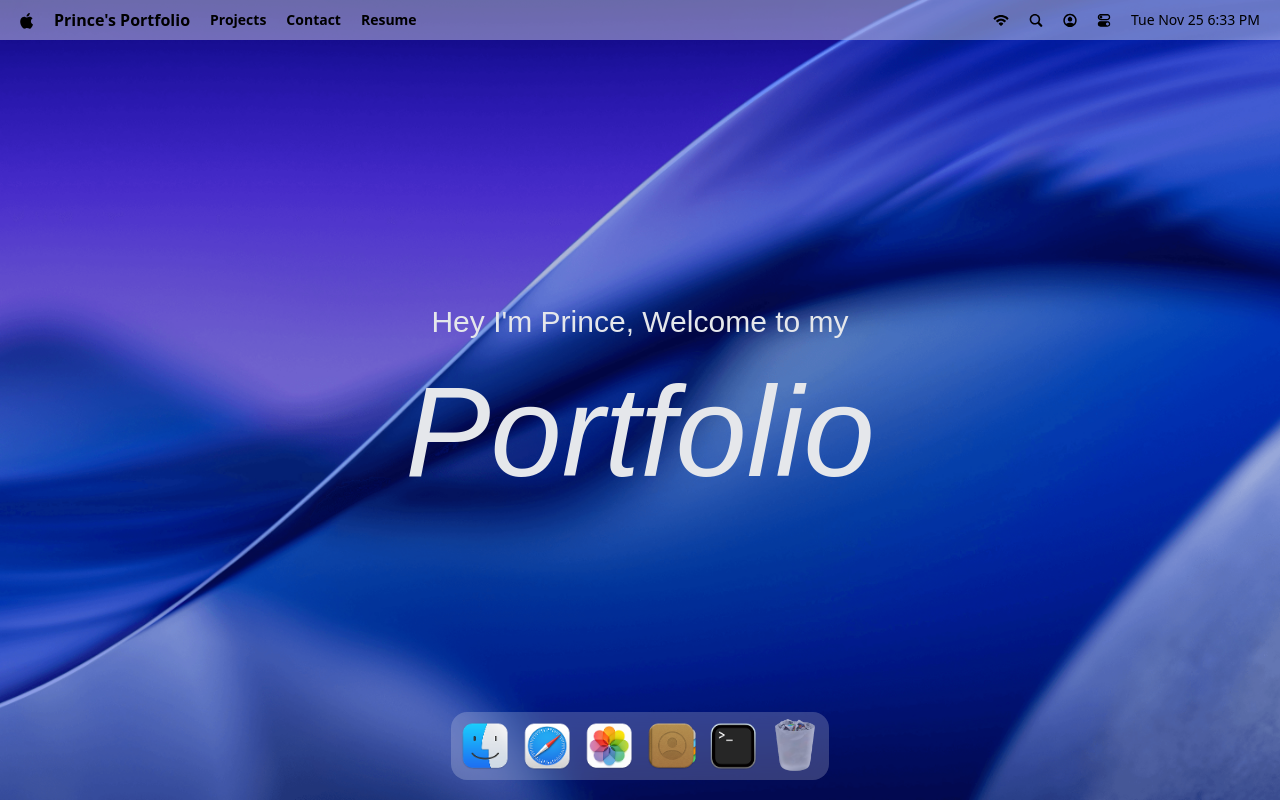
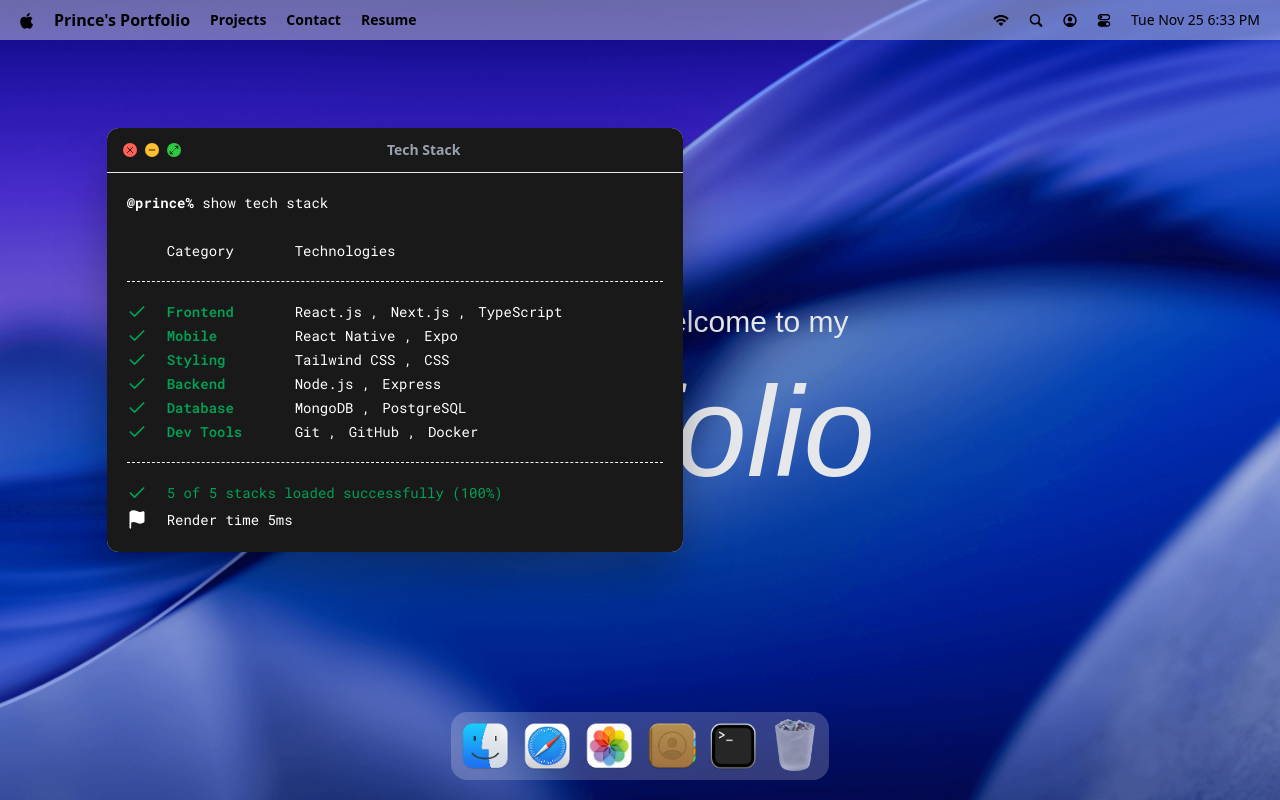
Before and after one commit to PrinceSinha-1428/Mac-OS-Portfoilio, a React (Vite) app: page / in a window 1280 px wide. Both pictures are taken after a click on the button 733 px from the left and 746 px from the top of the page. Built offline with nearby package versions, Linux system fonts and the light colour scheme; a web font is replaced by a local one.

Commit message:
Implemented High Order Component

```diff
--- a/package.json
+++ b/package.json
@@ -14,11 +14,13 @@
     "@tailwindcss/vite": "^4.1.17",
     "dayjs": "^1.11.19",
     "gsap": "^3.13.0",
+    "immer": "^11.1.3",
     "lucide-react": "^0.554.0",
     "react": "^19.2.0",
     "react-dom": "^19.2.0",
     "react-tooltip": "^5.30.0",
-    "tailwindcss": "^4.1.17"
+    "tailwindcss": "^4.1.17",
+    "zustand": "^5.0.9"
   },
   "devDependencies": {
     "@eslint/js": "^9.39.1",
--- a/src/App.tsx
+++ b/src/App.tsx
@@ -1,4 +1,8 @@
 import { Dock, Navbar, Welcome } from "@components";
+import { Terminal } from "@windows";
+import gsap from "gsap";
+import { Draggable } from "gsap/Draggable";
+gsap.registerPlugin(Draggable)
 
 const App = () => {
   return (
@@ -6,6 +10,7 @@
       <Navbar/>
       <Welcome/>
       <Dock/>
+      <Terminal/>
     </main>
   );
 }
--- a/src/components/Dock.tsx
+++ b/src/components/Dock.tsx
@@ -1,20 +1,20 @@
-import { dockApps } from "@constants";
 import { useGSAP } from "@gsap/react";
 import { useRef } from "react";
 import { Tooltip } from "react-tooltip";
 import gsap from "gsap";
+import { dockApps, type DockApp } from "@constants/dockApps";
+import useWindowStore from "@store/window";
 
 
-interface AppTypes {
-   id: string,
-   name: string,
-   icon: string,
-   canOpen: boolean,
-}
+
+
 
 const Dock = () => {
 
    const dockRef = useRef<HTMLDivElement>(null);
+   const windows = useWindowStore(state => state.windows);
+   const openWindow = useWindowStore(state => state.openWindow);
+   const closeWindow = useWindowStore(state => state.closeWindow);
 
    useGSAP(() => {
       const dock = dockRef.current;
@@ -52,8 +52,15 @@
       }
    },[]);
 
-   const toggleApp = (app: AppTypes) => {
-
+   const toggleApp = (app: DockApp) => {
+      if(!app.canOpen) return;
+      const window = windows[app.id];
+      if(window.isOpen){
+         closeWindow(app.id)
+      } else {
+         openWindow(app.id)
+      }
+      console.log(window)
    };
 
 
--- /dev/null
+++ b/src/components/WindowControls.tsx
@@ -0,0 +1,20 @@
+import type { WindowKey } from '@store/window';
+import useWindowStore from '@store/window';
+import { Maximize2, Minus, X } from 'lucide-react';
+
+interface WindowControlsProps{
+   target: WindowKey;
+}
+
+const WindowControls = ({ target }: WindowControlsProps) => {
+   const closeWindow = useWindowStore(state => state.closeWindow);
+  return (
+  <div id='window-controls'>
+   <div className='close flex justify-center items-center p-0.5 text-black' onClick={() => closeWindow(target)}><X size={14} className='font-bold text-black'/></div>
+   <div className='minimize flex justify-center items-center p-0.5 text-black' ><Minus size={14} className='font-bold text-black'/></div>
+   <div className='maximize flex justify-center items-center p-0.5 text-black' ><Maximize2 size={14} className='font-bold text-black'/></div>
+  </div>
+  );
+}
+
+export default WindowControls;
--- /dev/null
+++ b/src/constants/dockApps.ts
@@ -0,0 +1,55 @@
+
+import type { WindowKey } from "@store/window";
+
+export type DockApp =
+  | {
+      id: Exclude<WindowKey, "trash">;
+      name: string;
+      icon: string;
+      canOpen: true;
+    }
+  | {
+      id: "trash";
+      name: string;
+      icon: string;
+      canOpen: false;
+    };
+
+export const dockApps: DockApp[] = [
+  {
+    id: "finder",
+    name: "Portfolio",
+    icon: "finder.png",
+    canOpen: true,
+  },
+  {
+    id: "safari",
+    name: "Articles",
+    icon: "safari.png",
+    canOpen: true,
+  },
+  {
+    id: "photos",
+    name: "Gallery",
+    icon: "photos.png",
+    canOpen: true,
+  },
+  {
+    id: "contact",
+    name: "Contact",
+    icon: "contact.png",
+    canOpen: true,
+  },
+  {
+    id: "terminal",
+    name: "Skills",
+    icon: "terminal.png",
+    canOpen: true,
+  },
+  {
+    id: "trash",
+    name: "Archive",
+    icon: "trash.png",
+    canOpen: false,
+  },
+];
--- a/src/constants/index.ts
+++ b/src/constants/index.ts
@@ -1,3 +1,5 @@
+import { Maximize2, Minus, X } from "lucide-react";
+
 const navLinks = [
   {
     id: 1,
@@ -99,6 +101,12 @@
   },
 ];
 
+ const windowControls = [
+    {name: "Exit", icon: X, color: '#FF0000' },
+    {name: "Minimize", icon: Minus, color: '#FFBF00' },
+    {name: "Adjust", icon: Maximize2, color: '#00C907' },
+   ];
+
 const techStack = [
   {
     category: "Frontend",
@@ -110,11 +118,11 @@
   },
   {
     category: "Styling",
-    items: ["Tailwind CSS", "Sass", "CSS"],
+    items: ["Tailwind CSS", "CSS"],
   },
   {
     category: "Backend",
-    items: ["Node.js", "Express", "NestJS", "Hono"],
+    items: ["Node.js", "Express"],
   },
   {
     category: "Database",
@@ -213,6 +221,7 @@
   socials,
   photosLinks,
   gallery,
+  windowControls
 };
 
 const WORK_LOCATION = {
@@ -501,11 +510,14 @@
   terminal: { isOpen: false, zIndex: INITIAL_Z_INDEX, data: null },
   txtfile: { isOpen: false, zIndex: INITIAL_Z_INDEX, data: null },
   imgfile: { isOpen: false, zIndex: INITIAL_Z_INDEX, data: null },
-};
+  trash: { isOpen: false, zIndex: INITIAL_Z_INDEX, data: null },
+} as const;
 
 export const FONT_WEIGHTS = {
   subtitle: { min: 100, max: 400, default: 100 },
   title: { min: 400, max: 900, default: 400 }
 };
 
+
+
 export { INITIAL_Z_INDEX, WINDOW_CONFIG };
--- /dev/null
+++ b/src/hoc/WindowWrapper.tsx
@@ -0,0 +1,49 @@
+import { useGSAP } from "@gsap/react";
+import type { WindowKey } from "@store/window";
+import useWindowStore from "@store/window";
+import { useLayoutEffect, useRef, type ComponentType } from "react";
+import gsap from "gsap";
+import { Draggable } from "gsap/Draggable";
+
+const WindowWrapper = <P extends object>(Component: ComponentType<P>, windowKey: WindowKey) => {
+
+   const Wrapped = (props: P) => {
+
+      const focusWindow = useWindowStore(state => state.focusWindow);
+      const windows  = useWindowStore(state => state.windows);
+      const { isOpen, zIndex } = windows[windowKey];
+      const ref = useRef<HTMLDivElement>(null);
+
+      useGSAP(() => {
+         const el = ref.current;
+         if(!el || !isOpen) return;
+         el.style.display = "block";
+         gsap.fromTo(el, { scale: 0.8, opacity: 0, y: 40 }, { scale: 1, opacity: 1, y: 0, duration: 0.6, ease: "power3.out"})
+      },[isOpen]);
+
+      useGSAP(() => {
+         const el = ref.current;
+         if(!el) return;
+         const [instance] = Draggable.create(el, { onPress: () => focusWindow(windowKey)});
+         return () => instance.kill();
+      },[])
+
+      useLayoutEffect(() => {
+          const el = ref.current;
+         if(!el) return;
+         el.style.display = isOpen ? "block" : "none";
+
+      },[isOpen])
+
+      return (
+      <section id={windowKey} ref={ref} style={{ zIndex}} className="absolute">
+         <Component {...props} />
+      </section>)
+   }
+
+   Wrapped.displayName = `WindowWrapper(${Component.displayName || Component.name || "Component"})`
+
+  return Wrapped;
+}
+
+export default WindowWrapper;
--- /dev/null
+++ b/src/store/window.ts
@@ -0,0 +1,53 @@
+import { INITIAL_Z_INDEX, WINDOW_CONFIG } from "@constants";
+import { create } from "zustand";
+import { immer } from "zustand/middleware/immer";
+
+export type WindowKey = keyof typeof WINDOW_CONFIG;
+
+type WindowItem = {
+  isOpen: boolean;
+  zIndex: number;
+  data: unknown | null;
+};
+
+type WindowState = {
+  windows: Record<WindowKey, WindowItem>;
+  nextZIndex: number;
+
+  openWindow: (windowkey: WindowKey, data?: unknown | null) => void;
+  closeWindow: (windowkey: WindowKey) => void;
+  focusWindow: (windowkey: WindowKey) => void;
+};
+
+
+const useWindowStore = create<WindowState>()(immer((set) =>  ({
+
+   windows: WINDOW_CONFIG,
+   nextZIndex: INITIAL_Z_INDEX + 1,
+
+   openWindow: (windowkey, data = null) => set((state) => {
+      const win = state.windows[windowkey];
+      if(!win) return;
+      win.isOpen = true;
+      win.zIndex = state.nextZIndex;
+      win.data = data ?? win.data;
+      state.nextZIndex++;
+   }),
+
+   closeWindow: (windowkey) => set((state) => {
+      const win = state.windows[windowkey];
+      if(!win) return;
+      win.isOpen = false;
+      win.zIndex = INITIAL_Z_INDEX;
+      win.data = null;
+   }),
+
+   focusWindow: (windowkey) => set((state) => {
+      const win = state.windows[windowkey];
+      if(!win) return;
+      win.zIndex = state.nextZIndex++;
+
+   }),
+})));
+
+export default useWindowStore;
--- /dev/null
+++ b/src/windows/Terminal.tsx
@@ -0,0 +1,52 @@
+import WindowControls from "@components/WindowControls";
+import { techStack } from "@constants";
+import WindowWrapper from "@hoc/WindowWrapper";
+import { Check, Flag } from "lucide-react";
+
+const Terminal = () => {
+
+
+  return (
+   <>
+    <div id="window-header" className="bg-black/90">
+      <WindowControls target="terminal"/>
+      <h2>Tech Stack</h2>
+    </div>
+    <div className="techstack bg-black/90 text-white">
+     <p>
+      <span className="font-bold">@prince% </span>
+      show tech stack
+     </p>
+     <div className="label">
+         <p className="w-32">Category</p>
+         <p>Technologies</p>
+     </div>
+     <ul className="content">
+      {techStack.map(({category, items}) => (
+         <li key={category} className="flex">
+            <Check className="check" size={20}/>
+            <h3>{category}</h3>
+            <ul>
+               {items.map((item, idx) => (
+                  <li key={idx}>{item} {idx < items.length -1 ? ",": ""}</li>
+               ))}
+            </ul>
+         </li>
+      ))}
+     </ul>
+     <div className="footnote">
+      <p>
+         <Check size={20} /> 5 of 5 stacks loaded successfully (100%)
+      </p>
+      <p className="text-white">
+         <Flag size={25} fill="white" /> Render time 5ms
+      </p>
+     </div>
+    </div>
+   </>
+  );
+};
+
+const TerminalWindow = WindowWrapper(Terminal, 'terminal');
+
+export default TerminalWindow;
--- /dev/null
+++ b/src/windows/index.ts
@@ -0,0 +1,3 @@
+import Terminal from "./Terminal";
+
+export { Terminal };
```
Also changed, not shown: 1 other file (tests, documents, lock files or other folders).
